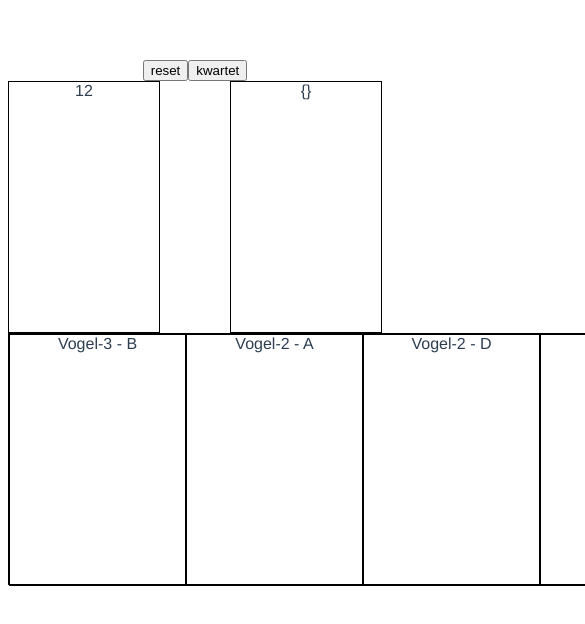
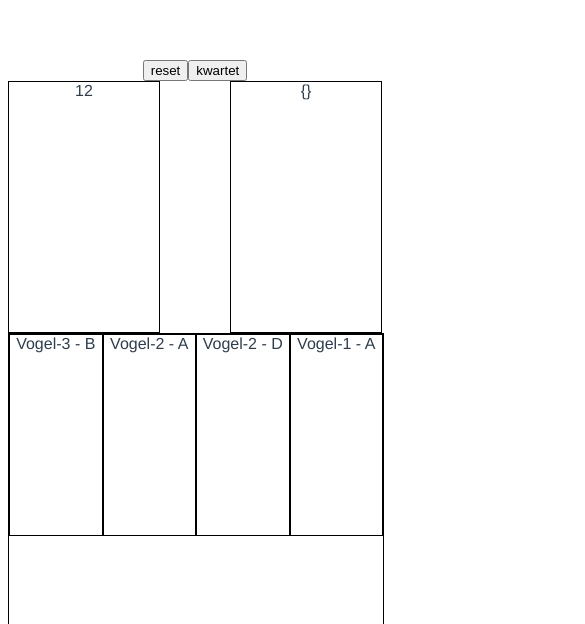
Before and after one commit to mario8754/kwartet, a Vue app: page / in a window 390 px wide. Shown: the top 624 px of the page, 585 px wide, since content can reach past the window. Built offline with nearby package versions, Linux system fonts and the light colour scheme.

Commit message:
responsive

```diff
--- a/src/components/Hand.vue
+++ b/src/components/Hand.vue
@@ -44,14 +44,14 @@ export default {
 <style scoped>
 .hand {
   border: 1px solid black;
-  height: 250px;
-  width: 1100px;
+  height: 40%;
+  width: 100%;
   display: flex;
 }
 
 .card {
   border: 1px solid black;
-  height: 250px;
-  width: 175px;
+  height: 200px;
+  width: 25%;
 }
 </style>
```
